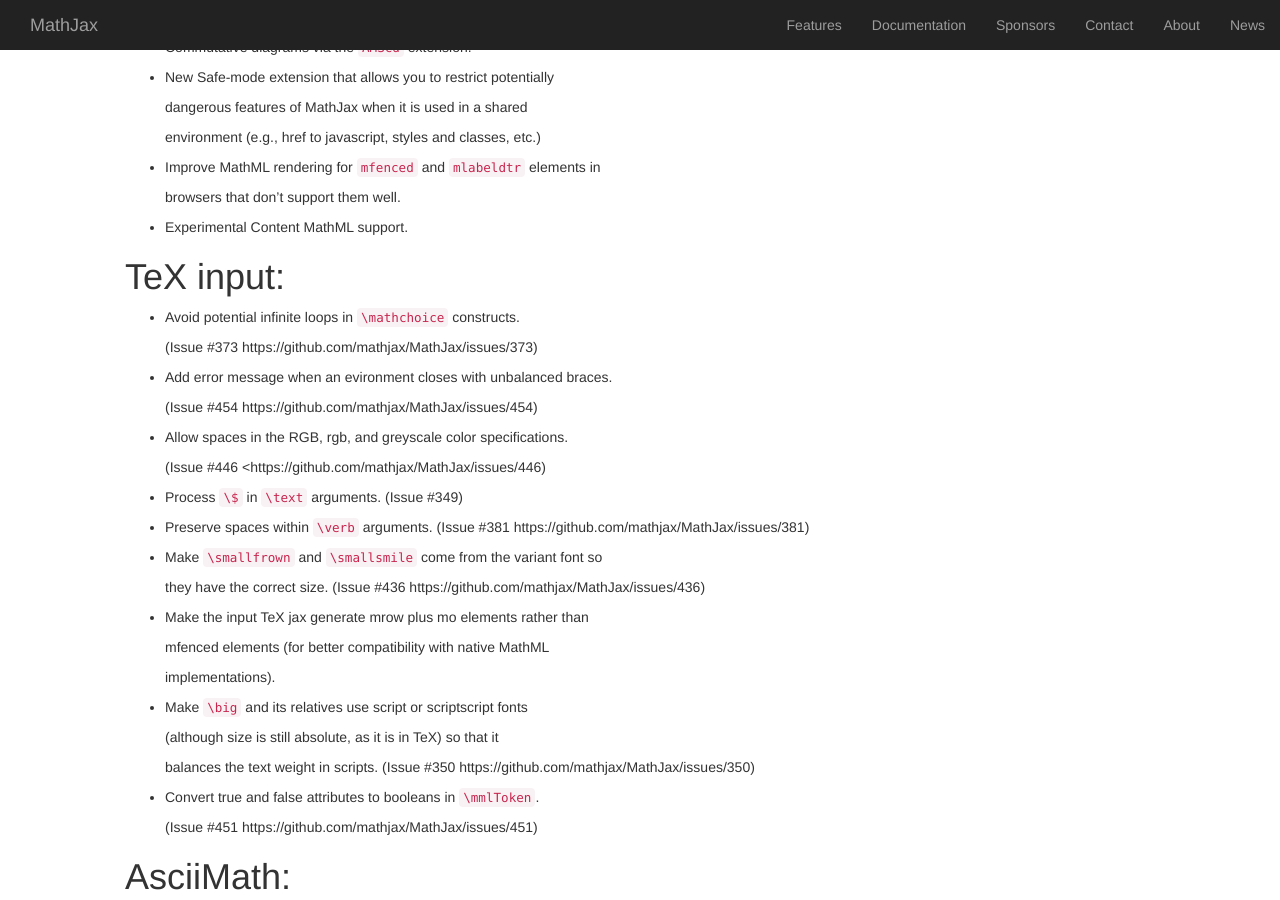
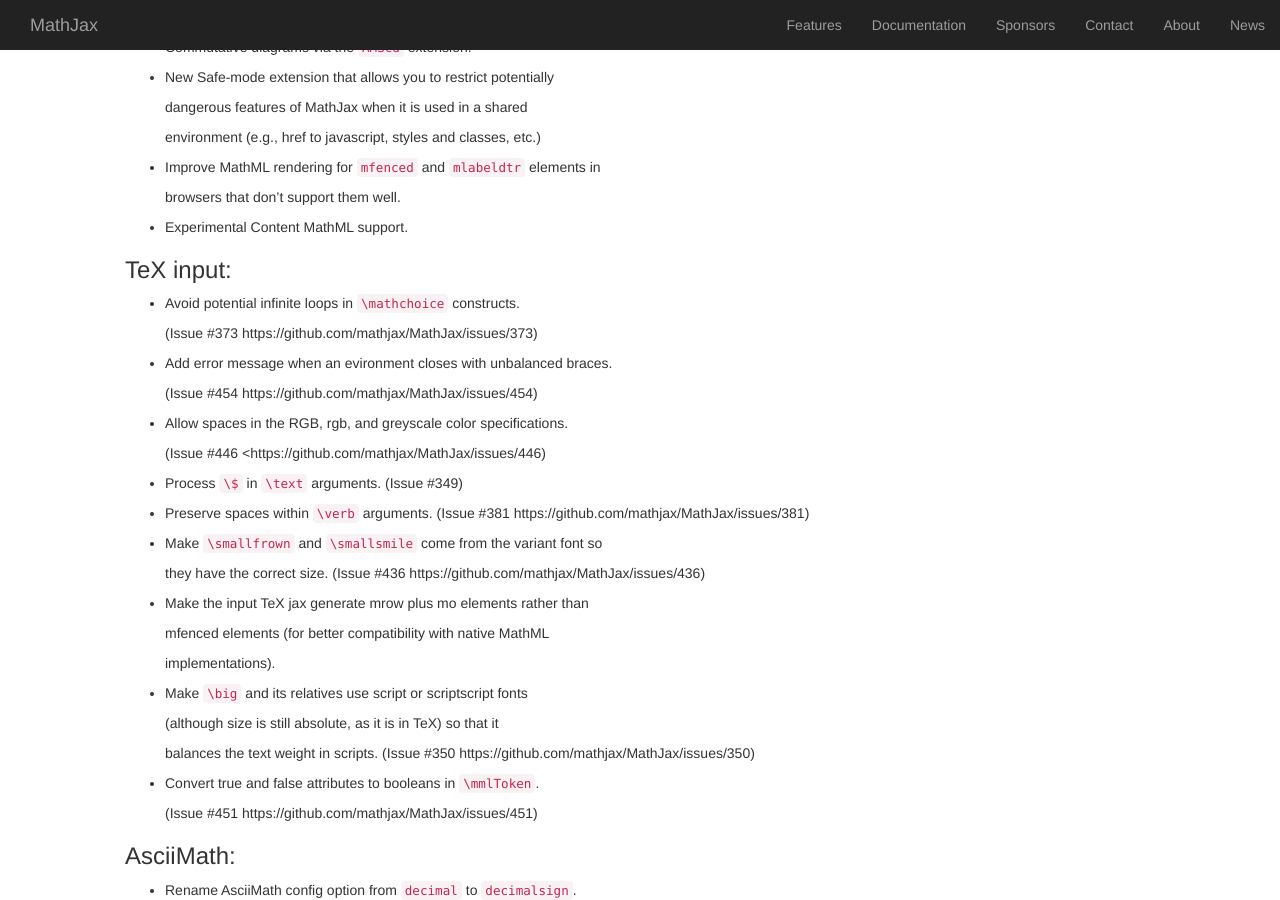
Before and after one commit to mathjax/MathJax-website, a Jekyll site: the page built from _posts/2013-05-16-mathjax-v2-2-now-available.md, in a window 1280 px wide and 900 px high, scrolled down 937 px. Built offline with Jekyll 4.4.1, drawn with Linux system fonts in a browser that asks for light colours; nearby versions of some CDN libraries.

Commit message:
for #27: fix headings in 2.2 announcement

```diff
--- a/_posts/2013-05-16-mathjax-v2-2-now-available.md
+++ b/_posts/2013-05-16-mathjax-v2-2-now-available.md
@@ -75,7 +75,7 @@
 
 *   Experimental Content MathML support.
 
-# TeX input:
+### TeX input:
 
 *   Avoid potential infinite loops in `\mathchoice` constructs.
 
@@ -113,13 +113,13 @@
 
     (Issue #451 https://github.com/mathjax/MathJax/issues/451)
 
-# AsciiMath:
+### AsciiMath:
 
 *   Rename AsciiMath config option from `decimal` to `decimalsign`.
 
     (Issue #384 https://github.com/mathjax/MathJax/issues/384)
 
-# Fonts:
+### Fonts:
 
 *   Add Greek Delta to SVG fonts. (Issue #347 https://github.com/mathjax/MathJax/issues/347)
 
@@ -131,7 +131,7 @@
 
     values not supported by generic fonts.
 
-# MathML:
+### MathML:
 
 *   Handle empty child nodes better.
 
@@ -145,7 +145,7 @@
 
     output in Firefox using cell padding.
 
-# HTML-CSS/SVG output
+### HTML-CSS/SVG output
 
 *   Allow `\color` to override link color in SVG output.  (Issue #427
 
@@ -209,7 +209,7 @@
 
     362 https://github.com/mathjax/MathJax/issues/62 )
 
-# Interface:
+### Interface:
 
 *   Make zoom work properly with expressions that have full width (e.g.,
 
@@ -239,7 +239,7 @@
 
 *   Make tool tips appear above zoom boxes.  (Issue #351 https://github.com/mathjax/MathJax/issues/351)
 
-# Miscellaneous:
+### Miscellaneous:
 
 *   Allow preview for preprocessors to be just a plain string (rather
 
```
